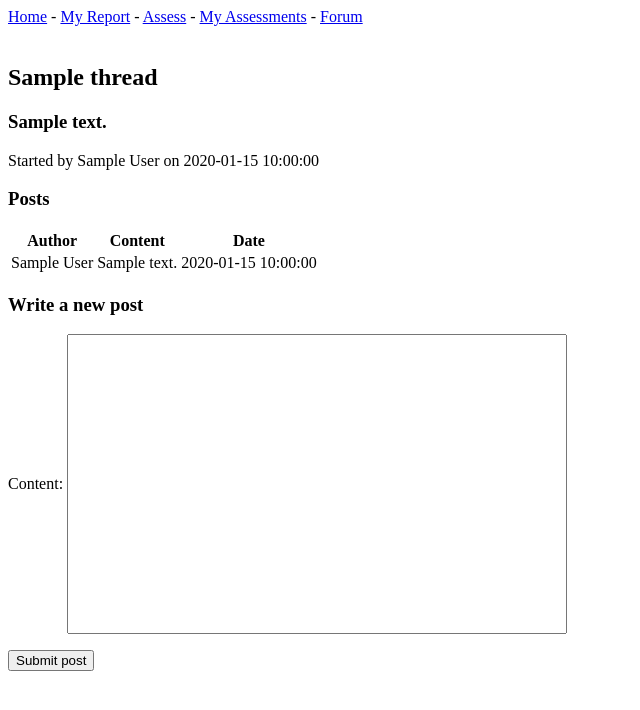
After one commit to samistart/databaseGC06, a PHP site: page /view_thread.php?threadID=1 in a window 1280 px wide. The commit adds this page. Shown: the top 710 px of the page, without its empty margins (0-640 px from the left). Run offline with PHP 8.4, Linux system fonts and the light colour scheme; tables that the repository leaves empty hold one stand-in row (values such as "Sample post").

Commit message:
Update to database in GC06.sql. Fixed bug in the find_by_id function in database_object.php. Forums/threads/comments are now functional (still not working with sessions)

```diff
--- /dev/null
+++ b/peer_review_centre/controller/process_comments.php
@@ -0,0 +1,33 @@
+<?php
+	require_once("../model/thread.php");
+	require_once("../model/comment.php");
+	require_once("utilities.php");
+	ini_set('display_errors', 'On');
+	error_reporting(E_ALL | E_STRICT);
+
+	// Variable threadID passed in the link from the forum page.
+	$studentID = 1;
+	$thread = Thread::find_by_id($_GET['threadID']);
+
+	if (isset($_POST['submit'])) {
+		// Title and content from form
+		$content = trim($_POST['content']);
+
+		// Create a new Thread object from information in the form and session
+	    $newComment = Comment::build($content, $thread->threadID, $studentID);
+
+	    if($newComment && $newComment->create()) {
+	    	// Comment saved
+	    	redirect_to("../view/view_thread.php?threadID=".$thread->threadID);
+	    } else {
+	    	// Failed
+	    	$message = "There was an error that prevented the post from being saved.";
+	    }
+
+		echo "Comment was created successfully.";
+	} else {
+		$title = "";
+		$content = "";
+	}
+	$comments = Comment::findCommentsOn($thread->threadID);
+?>
--- /dev/null
+++ b/peer_review_centre/model/comment.php
@@ -0,0 +1,66 @@
+<?php
+require_once("database.php");
+require_once("database_object.php");
+
+/**
+* Class to represent all post related information in a Comment object
+*/
+class Comment extends DatabaseObject {
+
+	// Name of the corresponding database table and fields are stored in static variables.
+	// (will be common to every instance of the class)
+	protected static $table_name='comments';
+	protected static $db_fields = array('commentID', 'content', 'dateCreated', 'threadID', 'studentID');
+
+	// Variables that correspond to the fields of the corresponding table, that will be given values
+	// for each object (creating the corresponding table entry)
+	public $commentID = "NULL";
+    public $content;
+	public $dateCreated = "CURRENT_TIMESTAMP";
+	public $threadID;
+	public $studentID;
+
+    /**
+    * Method that takes content, threadID and studentID as an arguments and builds a new
+    * comment with the corresponding values.
+    */
+    public static function build($content="", $threadID, $studentID) {
+        if (!empty($content) && !empty($threadID) && !empty($studentID)) {
+            $comment = new Comment();
+            $comment->content = $content;
+            $comment->threadID = $threadID;
+            $comment->studentID = $studentID;
+            return $comment;
+        } else {
+            return false;
+        }
+    }
+
+    /**
+    * Method that takes a threadID as an argument and returns the result to the query for finding
+    * the comments it contains, ordered in ascending dateCreated.
+    */
+    public static function findCommentsOn($threadID) {
+        global $database;
+        $sql = "SELECT * FROM " .self::$table_name;
+        $sql .= " WHERE threadID=".$threadID;
+        $sql .= " ORDER BY dateCreated ASC";
+        return self::find_by_sql($sql);
+    }
+
+    /**
+    * Method that returns the variable that corresponds to the primary key.
+    */
+    protected function getPk() {
+        return $this->commentID;
+    }
+
+    /**
+    * Method that updates the variable that corresponds to the primary key with
+    * the value that is passed as an argument.
+    */
+    protected function setPk($value) {
+        $this->commentID = $value;
+    }
+}
+?>
--- a/peer_review_centre/model/database_object.php
+++ b/peer_review_centre/model/database_object.php
@@ -38,7 +38,7 @@ abstract class DatabaseObject {
 	* Method that takes an id number and returns the corresponding table entry.
 	*/
 	public static function find_by_id($id=0) {
-		$result_array = static::find_by_sql("SELECT * FROM ".static::$table_name." WHERE studentID={$id} LIMIT 1");
+		$result_array = static::find_by_sql("SELECT * FROM ".static::$table_name." WHERE ".static::$db_fields[0]."={$id} LIMIT 1");
 		return !empty($result_array) ? array_shift($result_array) : false;
 	}
 
--- a/peer_review_centre/model/student.php
+++ b/peer_review_centre/model/student.php
@@ -21,6 +21,13 @@ class Student extends DatabaseObject{
 	public $password;
 	public $lastActive = "CURRENT_TIMESTAMP";
 	public $groupID;
+
+	/**
+	* Method that returns a string with the full name of the student.
+	*/
+	public function fullName() {
+		return $this->firstName." ".$this->lastName;
+	}
 
 	/**
 	* Method that returns the variable that corresponds to the primary key.
--- a/peer_review_centre/model/thread.php
+++ b/peer_review_centre/model/thread.php
@@ -5,19 +5,51 @@ require_once("database_object.php");
 /**
 * Class to represent all thread related information in a Thread object
 */
-class Thread extends DatabaseObject{
+class Thread extends DatabaseObject {
 
 	// Name of the corresponding database table and fields are stored in static variables.
 	// (will be common to every instance of the class)
-	protected static $table_name='threads';
-	protected static $db_fields = array('threadID', 'title', 'dateCreated', 'forumID');
+	protected static $table_name = 'threads';
+	protected static $db_fields = array('threadID', 'title', 'content', 'dateCreated', 'forumID', 'studentID');
 
 	// Variables that correspond to the fields of the corresponding table, that will be given values
 	// for each object (creating the corresponding table entry)
 	public $threadID = "NULL";
 	public $title;
+	public $content;
 	public $dateCreated = "CURRENT_TIMESTAMP";
 	public $forumID;
+	public $studentID;
+
+    /**
+    * Method that takes forumID, studentID, title and content as an arguments and builds a new thread
+    * with the corresponding values.
+    */
+    public static function build($forumID, $studentID, $title="", $content="") {
+    	// Checks that all the arguments where
+        if (!empty($forumID) && !empty($studentID) && !empty($title) && !empty($content)) {
+            $thread = new Thread();
+            $thread->forumID = $forumID;
+            $thread->studentID = $studentID;
+            $thread->title = $title;
+            $thread->content = $content;
+            return $thread;
+        } else {
+            return false;
+        }
+    }
+
+    /**
+    * Method that takes a forumID as an argument and returns the result to the query for finding
+    * the threads it contains, ordered in ascending dateCreated.
+    */
+    public static function find_threads_on($forumID) {
+        global $database;
+        $sql = "SELECT * FROM " .self::$table_name;
+        $sql .= " WHERE forumID=".$forumID;
+        $sql .= " ORDER BY dateCreated ASC";
+        return self::find_by_sql($sql);
+    }
 
 	/**
 	* Method that returns the variable that corresponds to the primary key.
@@ -33,6 +65,5 @@ class Thread extends DatabaseObject{
 	protected function setPk($value) {
 		$this->threadID = $value;
 	}
-
 }
 ?>
--- a/peer_review_centre/view/navbar.php
+++ b/peer_review_centre/view/navbar.php
@@ -4,5 +4,5 @@ echo
 <a href="unfinished_page.php">My Report</a> -
 <a href="unfinished_page.php">Assess</a> -
 <a href="unfinished_page.php">My Assessments</a> -
-<a href="unfinished_page.php">Forum</a><br><br>';
+<a href="view_forum.php">Forum</a><br><br>';
 ?>
--- /dev/null
+++ b/peer_review_centre/view/view_thread.php
@@ -0,0 +1,62 @@
+<html>
+	<head>
+		<title>Forum</title>
+    	<link rel="shortcut icon" href="../icon.ico" />
+	</head>
+	<body>
+	<?php require_once("navbar.php") ?>
+	<?php require_once("../controller/process_comments.php"); ?>
+	<?php require_once("../model/student.php"); ?>
+
+	<!-- Display thread title and content -->
+	<div id="thread">
+		<div class="title">
+			<h2> <?php echo $thread->title; ?> </h2>
+		</div>
+		<div class="content">
+			<h3> <?php echo $thread->content; ?> </h3>
+		</div>
+		<div class="author">
+			Started by <?php $student = Student::find_by_id($thread->studentID);
+			echo $student->fullName(); ?> on <?php echo $thread->dateCreated; ?>
+		</div>
+	</div>
+
+	<!-- Find and display all existing posts in current thread. -->
+	<div id="comments">
+		<h3>Posts</h3>
+		<table class="bordered">
+			<tr>
+				<th>Author</th>
+				<th>Content</th>
+				<th>Date</th>
+			</tr>
+	<?php foreach($comments as $comment): ?>
+			<tr>
+				<td>
+					<?php $student = Student::find_by_id($comment->studentID);
+					echo $student->fullName(); ?>
+				</td>
+				<td>
+					<?php echo $comment->content; ?>
+				</td>
+				<td>
+					<?php echo $comment->dateCreated; ?>
+				</td>
+			</tr>
+		<?php endforeach; ?>
+		</table>
+	<?php if(empty($comment)) {echo "No posts.";} ?>
+	</div>
+
+	<!-- Form to allow user to create a new post. -->
+	<div id="comment-form">
+		<h3>Write a new post</h3>
+		<form method='post' action='../controller/process_comments.php?threadID=<?php echo $thread->threadID;?>' name='newComment'>
+			<label>Content:</label>
+			<input type='text' name='content' size='1000' style="height:300px; width:500px;"><br>
+			<p><input type='submit' name='submit' value='Submit post'></p>
+		</form>
+	</div>
+</body>
+</html>
```
Also changed, not shown: GC06.sql (+11 -7 lines), peer_review_centre/controller/process_new_thread.php (added, +31 -0 lines), peer_review_centre/controller/process_threads.php (added, +34 -0 lines), peer_review_centre/model/forum.php (+23 -0 lines), peer_review_centre/model/post.php (deleted, +0 -25 lines), peer_review_centre/view/view_forum.php (added, +54 -0 lines).
